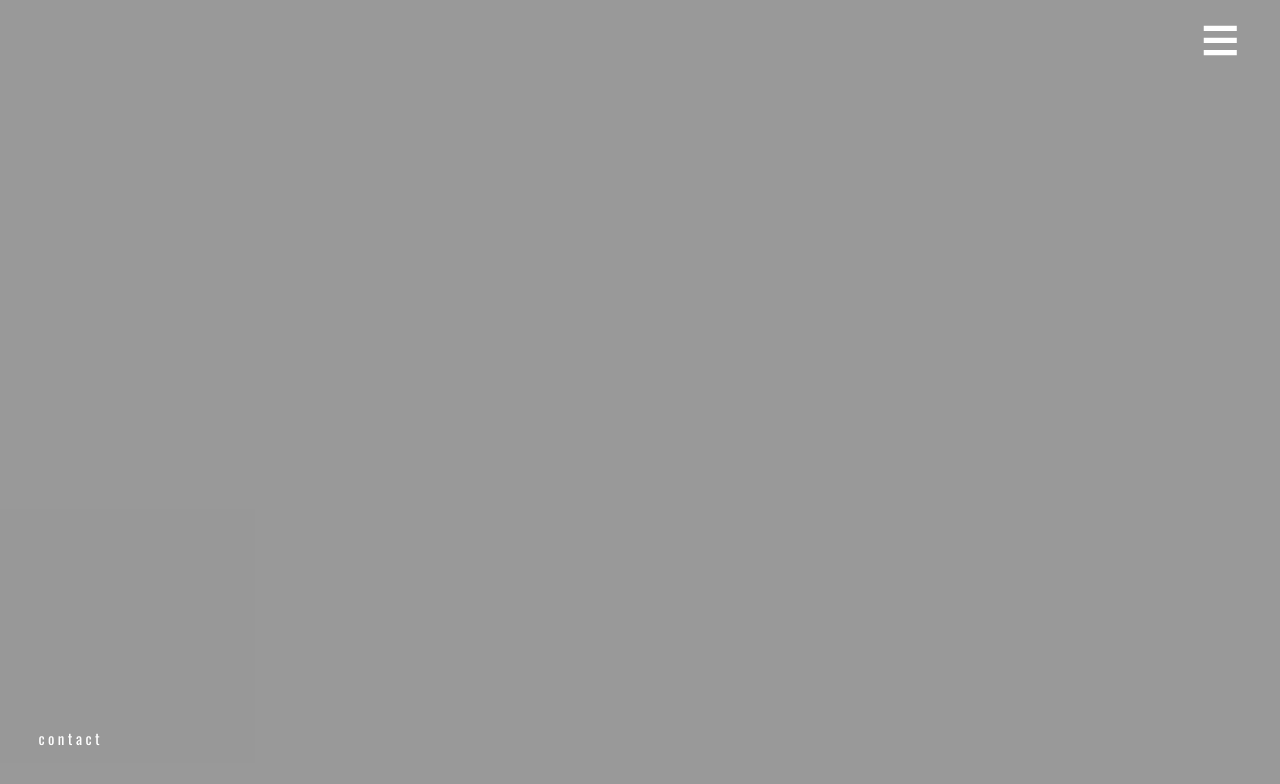
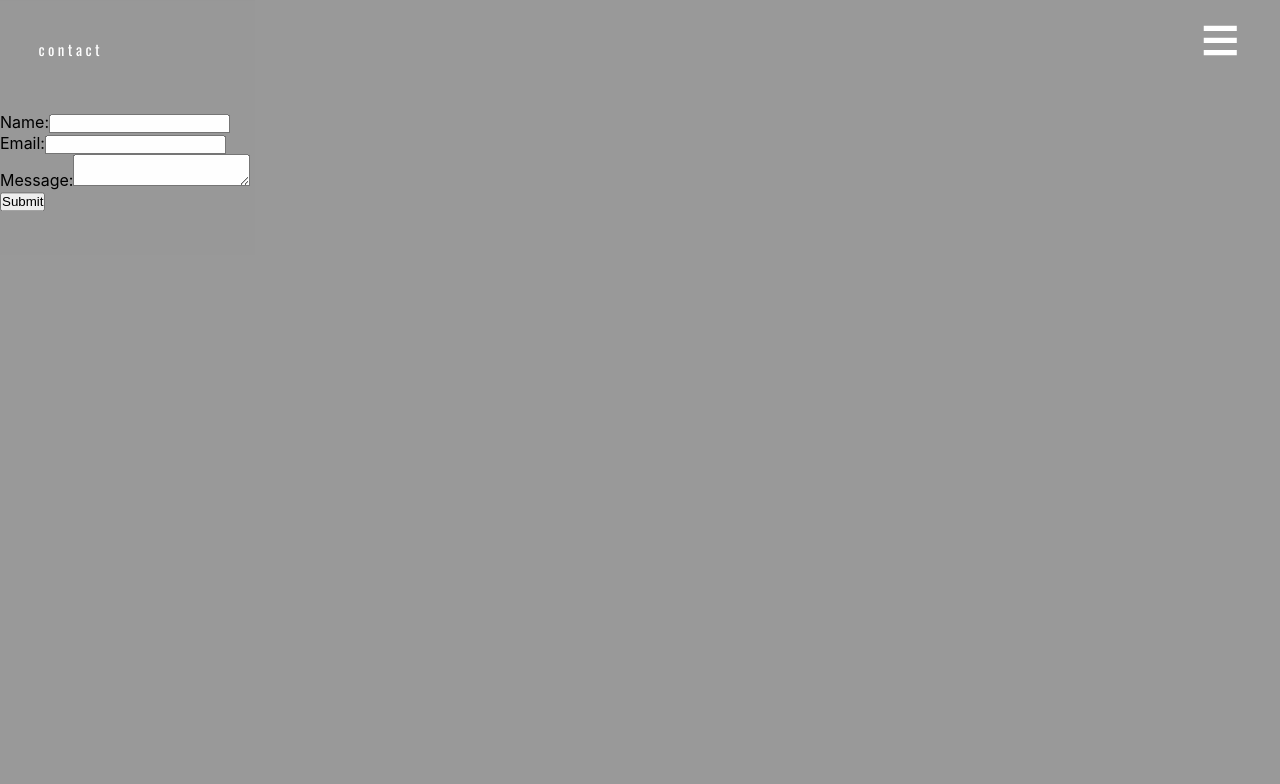
Before and after one commit to designrwells/new_portfolio, a React (Create React App) app: page /contact in a window 1280 px wide. Shown: the top 784 px of the page. Built offline with nearby package versions, Linux system fonts and the light colour scheme.

Commit message:
Set up contact page front end

```diff
--- a/package.json
+++ b/package.json
@@ -6,6 +6,7 @@
     "@testing-library/jest-dom": "^5.11.4",
     "@testing-library/react": "^11.1.0",
     "@testing-library/user-event": "^12.1.10",
+    "axios": "^0.21.1",
     "framer-motion": "^3.7.0",
     "node-sass": "^5.0.0",
     "react": "^17.0.1",
--- /dev/null
+++ b/src/components/ContactForm.js
@@ -0,0 +1,67 @@
+import React, { Component } from 'react';
+import axios from 'axios';
+
+class ContactFrom extends Component {
+	constructor() {
+		super();
+		this.state = {
+			name: '',
+			email: '',
+			message: '',
+			status: 'Submit'
+		};
+	}
+
+	handleChange(event) {
+    const field = event.target.id;
+    if (field === "name") {
+      this.setState({ name: event.target.value });
+    } else if (field === "email") {
+      this.setState({ email: event.target.value });
+    } else if (field === "message") {
+      this.setState({ message: event.target.value });
+    }
+  }
+
+   handleSubmit(event) {
+    event.preventDefault();
+    this.setState({ status: "Sending" });
+    axios({
+      method: "POST",
+      url: "http://localhost:5000/contact",
+      data: this.state,
+    }).then((response) => {
+      if (response.data.status === "sent") {
+        alert("Message Sent");
+        this.setState({ name: "", email: "", message: "", status: "Submit" });
+      } else if (response.data.status === "failed") {
+        alert("Message Failed");
+      }
+    });
+  }
+
+	render () {
+		let buttonText = this.state.status;
+		return (
+			<form onSubmit={this.handleSubmit.bind(this)} method='POST'>
+				<div>
+				<label htmlFor='contact-name'>Name:</label>
+				<input type='text' id='contact-name' value={this.state.name} onChange={this.handleChange.bind(this)} required />
+				</div>
+
+				<div>
+				<label htmlFor='contact-email'>Email:</label>
+				<input type='text' id='contact-email' value={this.state.email} onChange={this.handleChange.bind(this)} required />
+				</div>
+
+				<div>
+				<label htmlFor='contact-message'>Message:</label>
+				<textarea id='contact-message' value={this.state.message} onChange={this.handleChange.bind(this)} required />
+				</div>
+				<button type='submit'>{buttonText}</button>
+			</form>
+		)
+	}
+}
+
+export default ContactFrom;
--- a/src/pages/Contact.js
+++ b/src/pages/Contact.js
@@ -2,14 +2,12 @@ import React from 'react';
 import styled from 'styled-components';
 import { motion } from 'framer-motion';
 import { pullUp, transition } from '../animations';
+import ContactForm from '../components/ContactForm';
 
 //page styles
 const Section = styled.section`
 	background: #999;
 	height: 100vh;
-	display: flex;
-	justify-content: flex-start;
-	align-items: flex-end;
 `;
 const Title = styled.div`
 	padding: 3% 3% 4% 3%;
@@ -32,6 +30,7 @@ const Contact = () => {
 
 			<Section>
 				<Title>c o n t a c t</Title>
+				<ContactForm />
 			</Section>
 		</motion.div>
 
```
Also changed, not shown: 2 other files (tests, documents, lock files or other folders).
